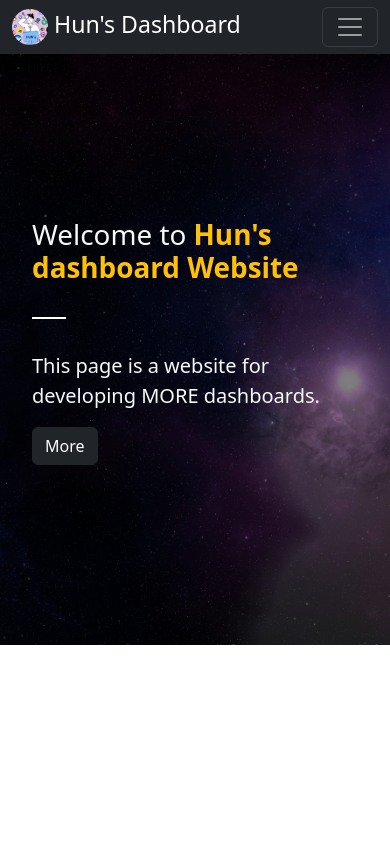
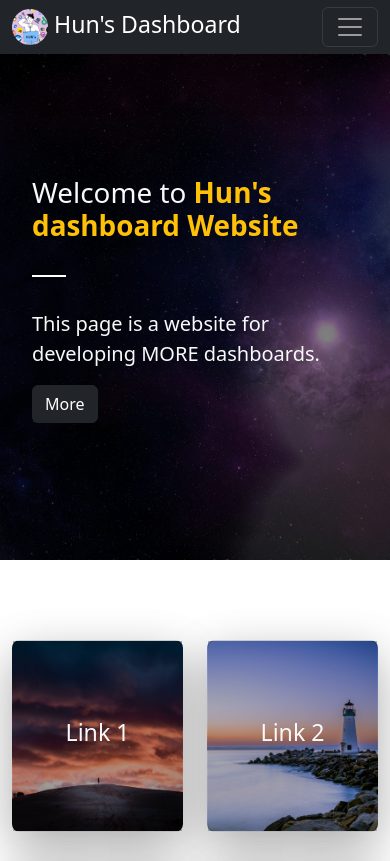
Before and after one commit to sh95fit/Proj1.MORE, a Django app: template more/templates/main.html in a window 390 px wide. Shown: the top 861 px of the page. Before the commit the page ends 645 px from the top, so only its background shows below. Run offline with Django 3.2, Linux system fonts and the light colour scheme; the template is opened without the code that fills it, so the values that code supplies are empty.

Commit message:
Intro 구현(card 활용 이미지 삽입)

```diff
--- a/more/static/css/main.css
+++ b/more/static/css/main.css
@@ -10,7 +10,7 @@
     background-position: center;
     background-repeat: no-repeat;
     background-size: cover;
-    height: 70vh;
+    height: 60vh;
     position: relative;
 }
 
@@ -41,3 +41,43 @@
         padding-right: 1rem;
     }
 }
+
+
+#intro .intro-first-card {
+    background-position: center;
+    background-repeat: no-repeat;
+    background-size: cover;
+    height: 12rem;
+}
+
+#intro .col-6:nth-of-type(1) .intro-first-card {
+    background-image: url('../images/intro/intro_1.jpg');
+}
+
+#intro .col-6:nth-of-type(2) .intro-first-card {
+    background-image: url('../images/intro/intro_2.jpg');
+}
+
+#intro .col-6:nth-of-type(3) .intro-first-card {
+    background-image: url('../images/intro/intro_3.jpg');
+}
+
+#intro .col-6:nth-of-type(4) .intro-first-card {
+    background-image: url('../images/intro/intro_4.jpg');
+}
+
+
+#intro .intro-first-card .overlay {
+    left: 0;
+    top: 0;
+    background-color: rgba(0,0,0,0.3);
+}
+
+#intro .intro-first-card .overlay a {
+    transition: hover 0.3s ease;
+}
+
+#intro .intro-first-card .overlay a:hover {
+    color: #846ffa;
+    font-weight: bold
+}
--- a/more/templates/base.html
+++ b/more/templates/base.html
@@ -147,7 +147,7 @@
                 </div>
                 <div clas="letsgo-card-form">
                   <form>
-                    <div class="mb-3">
+                    <div class="mb-2">
                       <input
                         type="text"
                         class="form-control"
@@ -160,8 +160,8 @@
                       placeholder="Phone number"
                       />
                     </div>
-                    <div class="form-check mb-3">
-                      <input type="text" class="form-check-input" id="flexCheckDefault">
+                    <div class="form-check mb-2 mt-3">
+                      <input type="checkbox" class="form-check-input" id="flexCheckDefault">
                       <label for="flexCheckDefault" class="form-check-label text-secondary">
                         I agree to provide privacy.
                       </label>
@@ -177,6 +177,67 @@
         </div>
       </div>
     </section>
+
+
+    <section id="intro">
+      <div class="section-content">
+        <div class="container intro">
+          <div class="row align-items-center">
+            <div class="col-md-7 intro-first">
+              <div class="row px-md-3">
+                <div class="col-6">
+                  <div class="card card-body my-3 position-relative rounded-3 shadow-lg intro-first-card">
+                    <div class="overlay d-flex justify-content-center align-items-center position-absolute h-100 w-100 shadow-lg">
+                      <h3 class="fw-light">
+                        <a href="#" class="link-light text-decoration-none">Link 1</a>
+                      </h3>
+                    </div>
+                  </div>
+                </div>
+                <div class="col-6">
+                  <div class="card card-body my-3 position-relative rounded-3 shadow-lg intro-first-card">
+                    <div class="overlay d-flex justify-content-center align-items-center position-absolute h-100 w-100 shadow-lg">
+                      <h3 class="fw-light">
+                        <a href="#" class="link-light text-decoration-none">Link 2</a>
+                      </h3>
+                    </div>
+                  </div>
+                </div>
+                <div class="col-6">
+                  <div class="card card-body my-3 position-relative rounded-3 shadow-lg intro-first-card">
+                    <div class="overlay d-flex justify-content-center align-items-center position-absolute h-100 w-100 shadow-lg">
+                      <h3 class="fw-light">
+                        <a href="#" class="link-light text-decoration-none">Link 3</a>
+                      </h3>
+                    </div>
+                  </div>
+                </div>
+                <div class="col-6">
+                  <div class="card card-body my-3 position-relative rounded-3 shadow-lg intro-first-card">
+                    <div class="overlay d-flex justify-content-center align-items-center position-absolute h-100 w-100 shadow-lg">
+                      <h3 class="fw-light">
+                        <a href="#" class="link-light text-decoration-none">Link 4</a>
+                      </h3>
+                    </div>
+                  </div>
+                </div>
+              </div>
+            </div>
+            <div class="col-md-5 intro-second">
+              <h5 class="fw-light">Intro</h5>
+              <h1 class="mb-4">Introduce our website</h1>
+              <div class="intro-text">
+                <p class="lead">This website serves to connect power plants and manage connected power plants.</p>
+                <p class="lead">
+                  It is configured to connect power plants more easily and quickly and to check detailed information of connected power plants in real time.</p>
+              </div>
+            </div>
+          </div>
+        </div>
+      </div>
+    </section>
+
+
 
     <!-- JavaScript 번들 추가 -->
 
```
Also changed, not shown: more/static/images/intro/intro_1.jpg (added), more/static/images/intro/intro_2.jpg (added), more/static/images/intro/intro_3.jpg (added), 1 other file.
